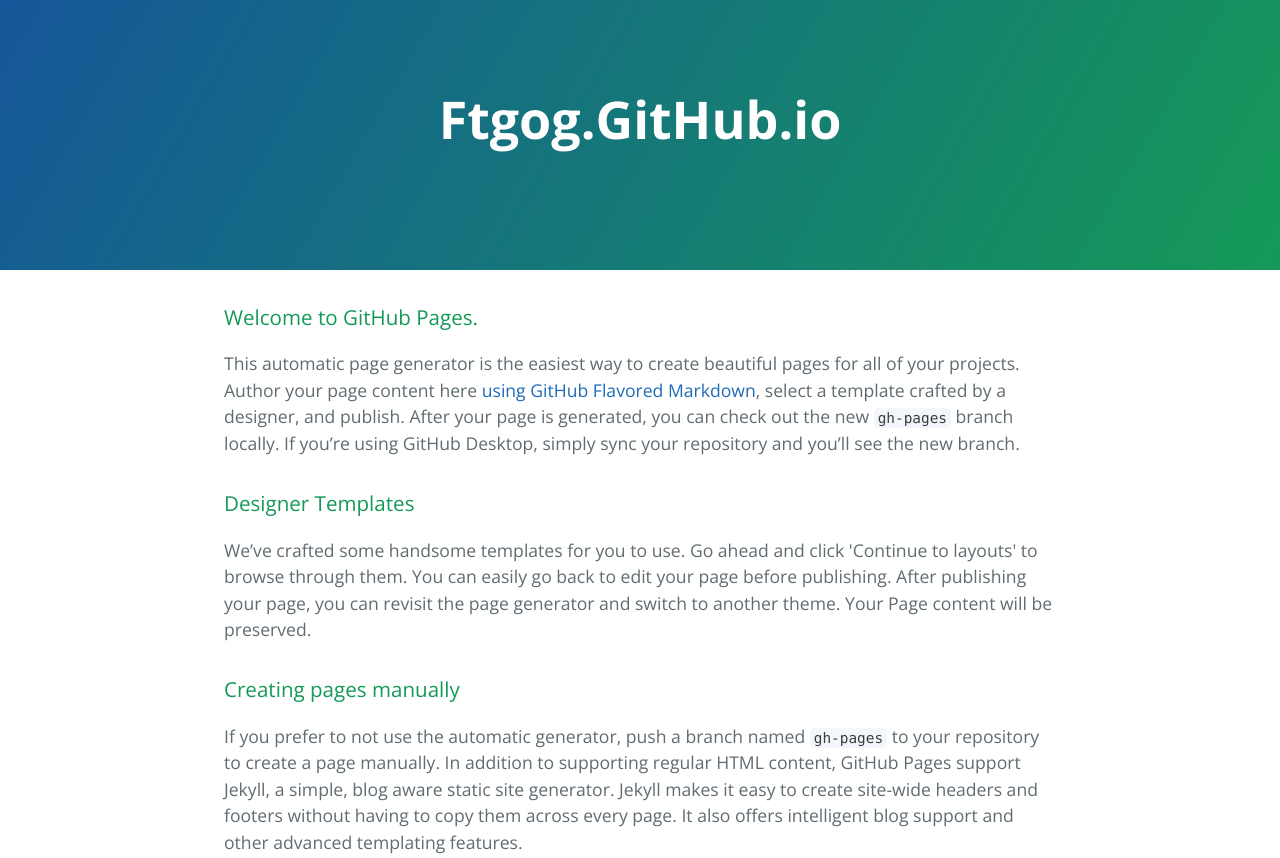
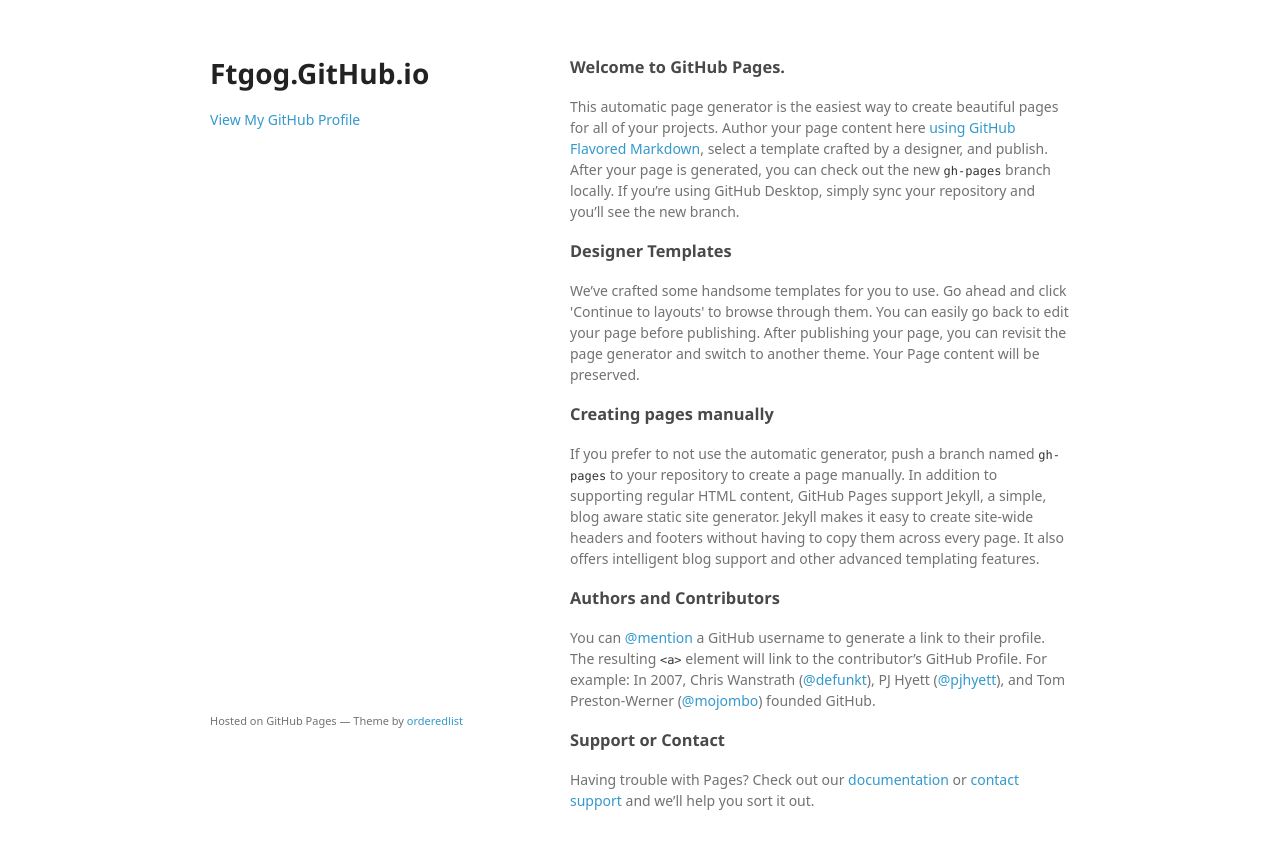
Before and after one commit to ftgog/ftgog.github.io, a plain HTML site: page index.html in a window 1280 px wide. Shown: the top 858 px of the page. Drawn offline with nearby package versions, Linux system fonts and the light colour scheme; a web font is replaced by a local one.

Commit message:
Replace master branch with page content via GitHub

```diff
--- a/index.html
+++ b/index.html
@@ -1,22 +1,29 @@
-<!DOCTYPE html>
-<html lang="en-us">
+<!doctype html>
+<html>
   <head>
-    <meta charset="UTF-8">
+    <meta charset="utf-8">
+    <meta http-equiv="X-UA-Compatible" content="chrome=1">
     <title>Ftgog.GitHub.io by ftgog</title>
-    <meta name="viewport" content="width=device-width, initial-scale=1">
-    <link rel="stylesheet" type="text/css" href="stylesheets/normalize.css" media="screen">
-    <link href='https://fonts.googleapis.com/css?family=Open+Sans:400,700' rel='stylesheet' type='text/css'>
-    <link rel="stylesheet" type="text/css" href="stylesheets/stylesheet.css" media="screen">
-    <link rel="stylesheet" type="text/css" href="stylesheets/github-light.css" media="screen">
+
+    <link rel="stylesheet" href="stylesheets/styles.css">
+    <link rel="stylesheet" href="stylesheets/github-light.css">
+    <meta name="viewport" content="width=device-width">
+    <!--[if lt IE 9]>
+    <script src="//html5shiv.googlecode.com/svn/trunk/html5.js"></script>
+    <![endif]-->
   </head>
   <body>
-    <section class="page-header">
-      <h1 class="project-name">Ftgog.GitHub.io</h1>
-      <h2 class="project-tagline"></h2>
-    </section>
+    <div class="wrapper">
+      <header>
+        <h1>Ftgog.GitHub.io</h1>
+        <p></p>
 
-    <section class="main-content">
-      <h3>
+
+        <p class="view"><a href="https://github.com/ftgog">View My GitHub Profile</a></p>
+
+      </header>
+      <section>
+        <h3>
 <a id="welcome-to-github-pages" class="anchor" href="#welcome-to-github-pages" aria-hidden="true"><span class="octicon octicon-link"></span></a>Welcome to GitHub Pages.</h3>
 
 <p>This automatic page generator is the easiest way to create beautiful pages for all of your projects. Author your page content here <a href="https://guides.github.com/features/mastering-markdown/">using GitHub Flavored Markdown</a>, select a template crafted by a designer, and publish. After your page is generated, you can check out the new <code>gh-pages</code> branch locally. If you’re using GitHub Desktop, simply sync your repository and you’ll see the new branch.</p>
@@ -40,14 +47,12 @@
 <a id="support-or-contact" class="anchor" href="#support-or-contact" aria-hidden="true"><span class="octicon octicon-link"></span></a>Support or Contact</h3>
 
 <p>Having trouble with Pages? Check out our <a href="https://help.github.com/pages">documentation</a> or <a href="https://github.com/contact">contact support</a> and we’ll help you sort it out.</p>
-
-      <footer class="site-footer">
-
-        <span class="site-footer-credits">This page was generated by <a href="https://pages.github.com">GitHub Pages</a> using the <a href="https://github.com/jasonlong/cayman-theme">Cayman theme</a> by <a href="https://twitter.com/jasonlong">Jason Long</a>.</span>
+      </section>
+      <footer>
+        <p><small>Hosted on GitHub Pages &mdash; Theme by <a href="https://github.com/orderedlist">orderedlist</a></small></p>
       </footer>
-
-    </section>
-
+    </div>
+    <script src="javascripts/scale.fix.js"></script>
 
   </body>
 </html>
```
